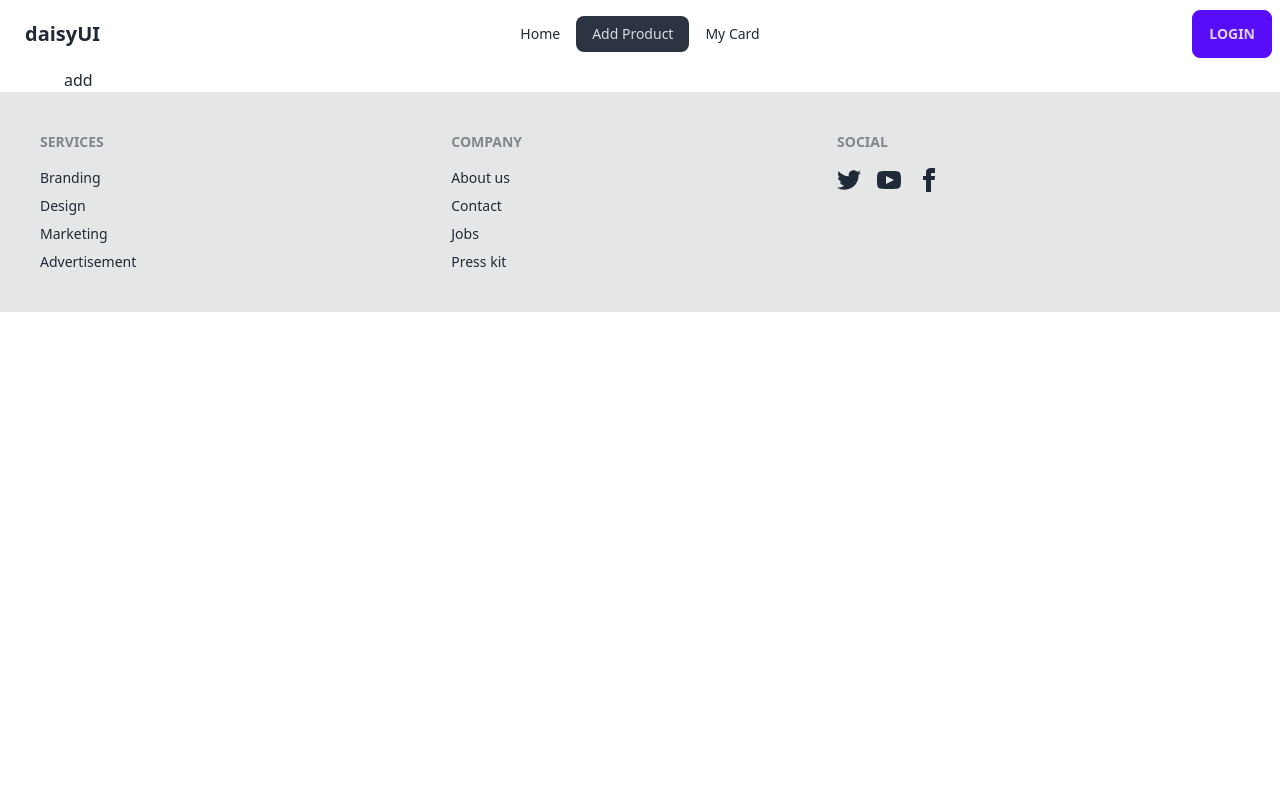
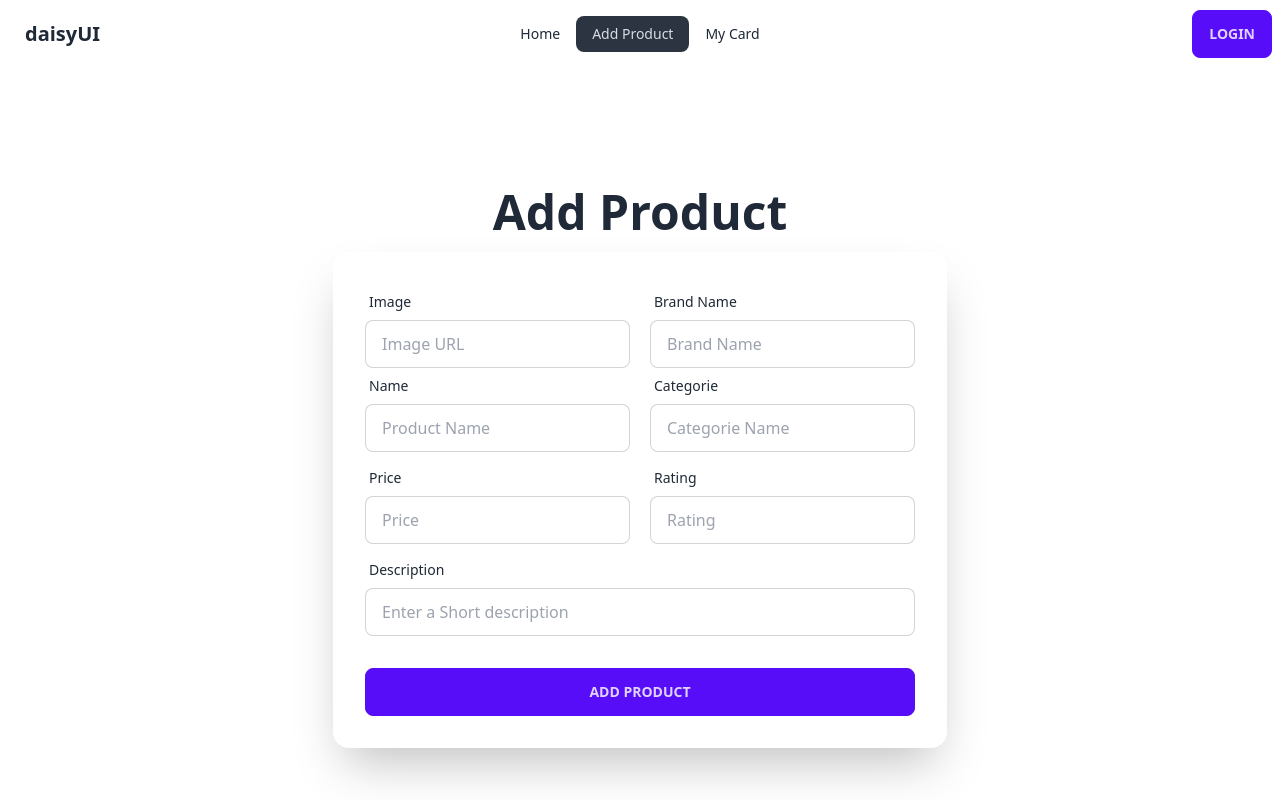
Before and after one commit to sadid56/electronics_products_clients_side, a React (Vite) app: page /addProduct in a window 1280 px wide. Shown: the top 800 px of the page. Built offline with nearby package versions, Linux system fonts and the light colour scheme; no server answers.

Commit message:
added a post method database

```diff
--- a/src/Private/AddProduct/AddProduct.jsx
+++ b/src/Private/AddProduct/AddProduct.jsx
@@ -1,9 +1,141 @@
 const AddProduct = () => {
-    return (
-        <div>
-            add
+    const handleAddProduct = e => {
+        e.preventDefault()
+        const form = e.target;
+        const image = form.image.value;
+        const name = form.name.value;
+        const brandName = form.brandName.value;
+        const categorieName = form.categorieName.value;
+        const price = form.price.value;
+        const rating = form.rating.value;
+        const description = form.description.value;
+        const addProduct = { image, name, brandName, categorieName, price, rating, description}
+        console.log(addProduct);
+        fetch('http://localhost:5000/products',{
+            method:'post',
+            headers: {
+                'content-type': 'application/json'
+            },
+            body: JSON.stringify(addProduct)
+        })
+        .then(res => res.json())
+        .then(data => {
+            console.log(data);
+            if(data.acknowledged === true){
+                alert('add suces')
+            }
+        })
+    }
+  return (
+    <div>
+      <div className="hero min-h-screen ">
+        <div className="hero-content flex-col">
+          <div className="text-center ">
+            <h1 className="text-5xl font-bold">Add Product</h1>
+          </div>
+          <div className="card flex-shrink-0 w-full  shadow-2xl bg-base-100">
+            <form onSubmit={handleAddProduct} className="card-body">
+              <div className="flex gap-5 items-start">
+                <div className="flex-1">
+                  <div className="form-control">
+                    <label className="label">
+                      <span className="label-text">Image</span>
+                    </label>
+                    <input
+                      type="text"
+                      placeholder="Image URL"
+                      className="input input-bordered"
+                      required
+                      name="image"
+                    />
+                  </div>
+                  <div className="form-control">
+                    <label className="label">
+                      <span className="label-text">Name</span>
+                    </label>
+                    <input
+                      type="text"
+                      placeholder="Product Name"
+                      className="input input-bordered"
+                      required
+                      name="name"
+                    />
+                  </div>
+                </div>
+                <div className="flex-1">
+                  <div className="form-control">
+                    <label className="label">
+                      <span className="label-text">Brand Name</span>
+                    </label>
+                    <input
+                      type="text"
+                      placeholder="Brand Name"
+                      className="input input-bordered"
+                      required
+                      name="brandName"
+                    />
+                  </div>
+                  <div className="form-control">
+                    <label className="label">
+                      <span className="label-text">Categorie</span>
+                    </label>
+                    <input
+                      type="text"
+                      placeholder="Categorie Name"
+                      className="input input-bordered"
+                      required
+                      name="categorieName"
+                    />
+                  </div>
+                </div>
+              </div>
+              <div className="flex items-center w-full gap-5">
+                <div className="form-control">
+                  <label className="label">
+                    <span className="label-text">Price</span>
+                  </label>
+                  <input
+                    type="text"
+                    placeholder="Price"
+                    className="input input-bordered"
+                    required
+                    name="price"
+                  />
+                </div>
+                <div className="form-control">
+                  <label className="label">
+                    <span className="label-text">Rating</span>
+                  </label>
+                  <input
+                    type="text"
+                    placeholder="Rating"
+                    className="input input-bordered"
+                    required
+                    name="rating"
+                  />
+                </div>
+              </div>
+              <div className="form-control">
+                <label className="label">
+                  <span className="label-text">Description</span>
+                </label>
+                <input
+                  type="text"
+                  placeholder="Enter a Short description"
+                  className="input input-bordered"
+                  required
+                  name="description"
+                />
+              </div>
+              <div className="form-control mt-6">
+                <button type="submit" className="btn btn-primary">Add Product</button>
+              </div>
+            </form>
+          </div>
         </div>
-     );
-}
+      </div>
+    </div>
+  );
+};
 
 export default AddProduct;
--- a/src/Private/ProductPage/ProductPage.jsx
+++ b/src/Private/ProductPage/ProductPage.jsx
@@ -87,6 +87,7 @@ const ProductPage = () => {
           </div>
         </div>
       </Slider>
+
     </div>
   );
 };
```
Also changed, not shown: src/shared/BrandSlider/BrandSlider.jsx (line endings or trailing spaces).
